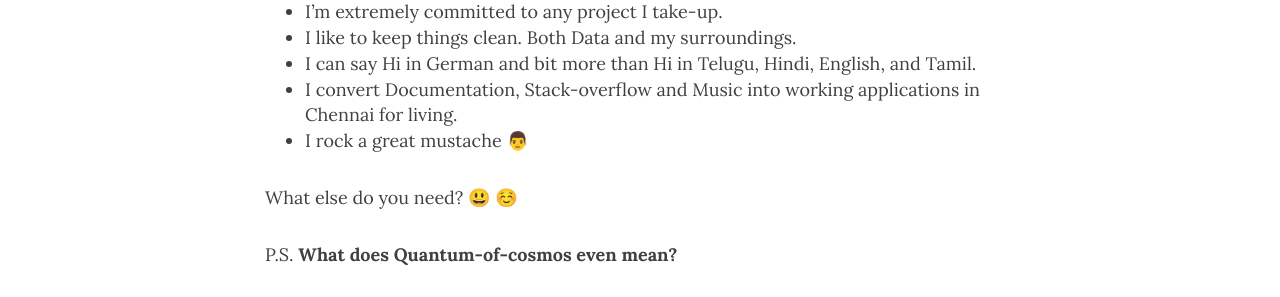
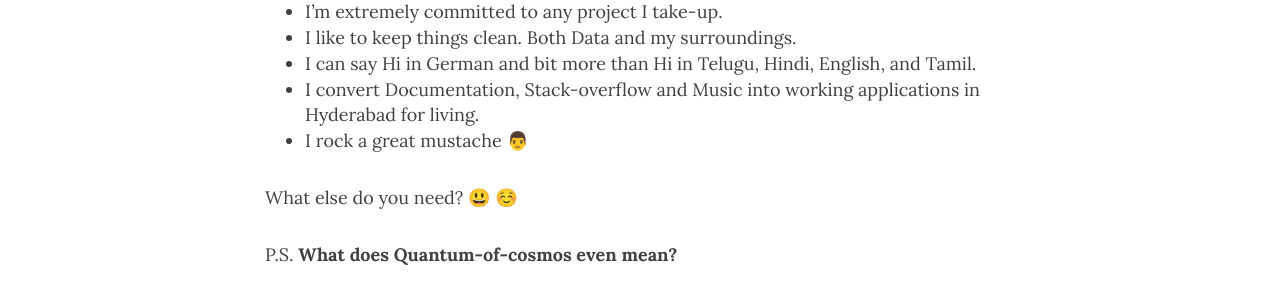
Before and after one commit to Quantumofcosmos/quantumofcosmos.github.io, a Jekyll site: the page built from aboutme.md, in a window 1280 px wide and 1397 px high. Shown: the part 590-887 px from the top of the window. Built offline with Jekyll 4.4.1, drawn with Linux system fonts in a browser that asks for light colours; nearby versions of some CDN libraries; emoji names are drawn with the system emoji font.

Commit message:
changed work location to HYD in abotme.md

```diff
--- a/aboutme.md
+++ b/aboutme.md
@@ -14,7 +14,7 @@ Some more things about me...
 - I'm extremely committed to any project I take-up.
 - I like to keep things clean. Both Data and my surroundings.
 - I can say Hi in German and bit more than Hi in Telugu, Hindi, English, and Tamil.
-- I convert Documentation, Stack-overflow and Music into working applications in Chennai for living.
+- I convert Documentation, Stack-overflow and Music into working applications in Hyderabad for living.
 - I rock a great mustache  :man:
 
 
```
